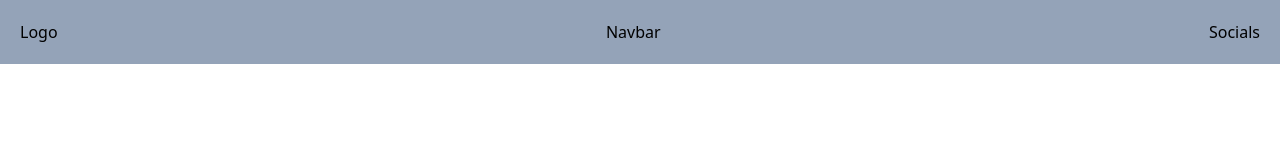
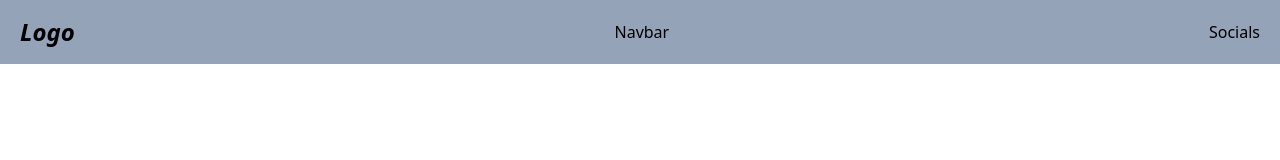
Before and after one commit to Kiril-Pavlov/react-dropdown-menu, a React (Create React App) app: page / in a window 1280 px wide. Shown: the top 160 px of the page. Built offline with nearby package versions, Linux system fonts and the light colour scheme.

Commit message:
styled logo component

```diff
--- a/src/components/Logo.jsx
+++ b/src/components/Logo.jsx
@@ -2,7 +2,7 @@ import React from 'react'
 
 const Logo = () => {
   return (
-    <div>Logo</div>
+    <div className='font-bold text-2xl italic'>Logo</div>
   )
 }
 
```
